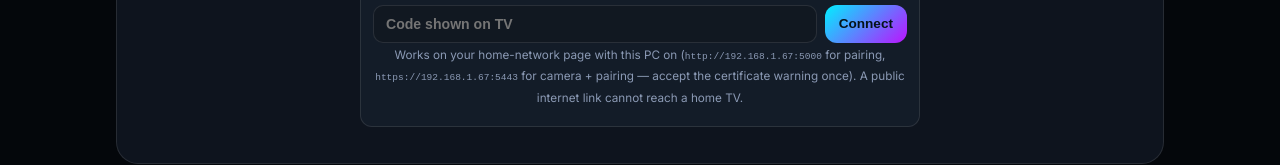
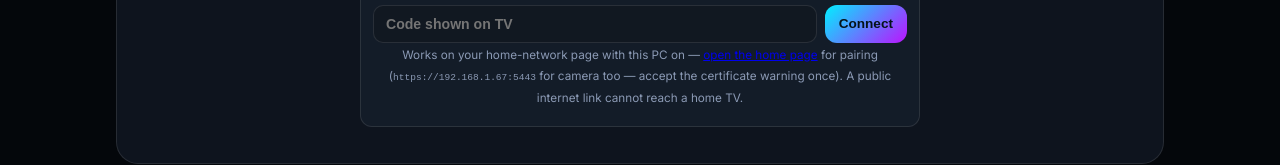
Before and after one commit to Innovator123-sudo/Online-remote, a website: page index.html in a window 1280 px wide. Shown: the part 815-980 px from the top of the page. Drawn offline with Linux system fonts and the light colour scheme.

Commit message:
Pair note: home page as clickable link

```diff
--- a/index.html
+++ b/index.html
@@ -93,7 +93,7 @@
             <button class="btn small primary" id="connectBtn">Connect</button>
           </div>
           <div><small id="pairStatus" style="opacity:.8"></small></div>
-          <p><small>Works on your home-network page with this PC on (<code>http://192.168.1.67:5000</code> for pairing, <code>https://192.168.1.67:5443</code> for camera + pairing — accept the certificate warning once). A public internet link cannot reach a home TV.</small></p>
+          <p><small>Works on your home-network page with this PC on — <a href="http://192.168.1.67:5000">open the home page</a> for pairing (<code>https://192.168.1.67:5443</code> for camera too — accept the certificate warning once). A public internet link cannot reach a home TV.</small></p>
         </div>
       </div>
       <div id="remotePanel" class="remote-panel hidden">
```
